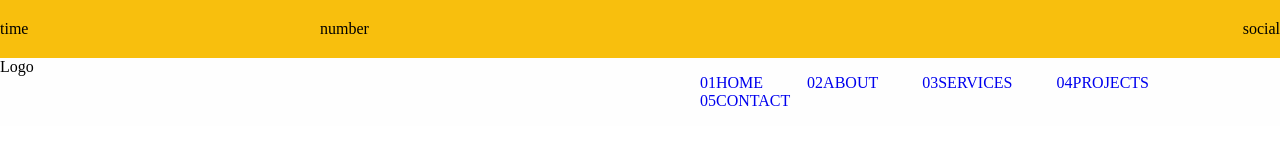
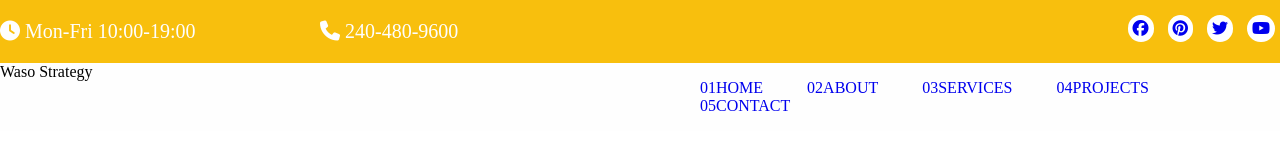
Before and after one commit to jaireflectiontp/JS-Training, a website: page Assignment-3/waso.html in a window 1280 px wide. Drawn offline with Linux system fonts and the light colour scheme.

Commit message:
wasosite

```diff
--- a/Assignment-3/scss/_header.scss
+++ b/Assignment-3/scss/_header.scss
@@ -14,6 +14,11 @@
     @include max-width;
     display: flex;
 }
+.head-para{
+    margin: 0;
+    color: $colorfef;
+    font-size: 20px;
+}
 .left-head{
     display: flex;
     width: 50%;
@@ -25,6 +30,12 @@
 .right-head{
     text-align: right;
     width: 50%;
+}
+.social-icon{
+    background-color: white;
+    padding: 5px;
+    border-radius: 15px;
+    margin: 0 5px;
 }
 
 .bottomIn {
--- a/Assignment-3/waso.html
+++ b/Assignment-3/waso.html
@@ -3,6 +3,7 @@
 
 <head>
     <title>Waso Strategy</title>
+    <script src="https://kit.fontawesome.com/b826549c01.js" crossorigin="anonymous"></script>
     <link rel="stylesheet" href="styles/waso.css">
 </head>
 
@@ -11,15 +12,33 @@
     <div class="top-header">
         <div class="topIn">
            <div class="left-head">
-            <div class="schedule">time</div>
-            <div class="contact">number</div>
+            <div class="schedule">
+                <p class="head-para">
+                    <i class="fa fa-clock head-icon"></i>
+                   Mon-Fri 10:00-19:00
+                </p>
+            </div>
+            <div class="contact">
+                <p class="head-para">
+                    <i class="fa-solid fa-phone head-icon "></i>
+                    240-480-9600
+                </p>
+            </div>
            </div>
-           <div class="right-head">social</div>
+           <div class="right-head">
+            <span class="social-icon"><a href="#" class="link-text"><i class="fa-brands fa-facebook "></i></a></span>
+            <span class="social-icon"><a href="#"><i class="fa-brands fa-pinterest "></i></a></span>
+            <span class="social-icon"><a href="#"><i class="fa-brands fa-twitter "></i></a></span>
+            <span class="social-icon"><a href="#"><i class="fa-brands fa-youtube "></i></a></span>
+           </div>
         </div>
     </div>
     <div class="bottom-header">
         <div class="bottomIn">
-            <div class="bottom-left">Logo</div>
+            <div class="bottom-left">
+                <span class="waso">Waso</span>
+                <span class="strategy">Strategy</span>
+            </div>
             <nav class="navigation">
                 <ul class="navlist">
                     <li class="nav-link"><a href="#" class="link-text">01HOME</a></li>
```
Also changed, not shown: Assignment-3/styles/waso.css.
